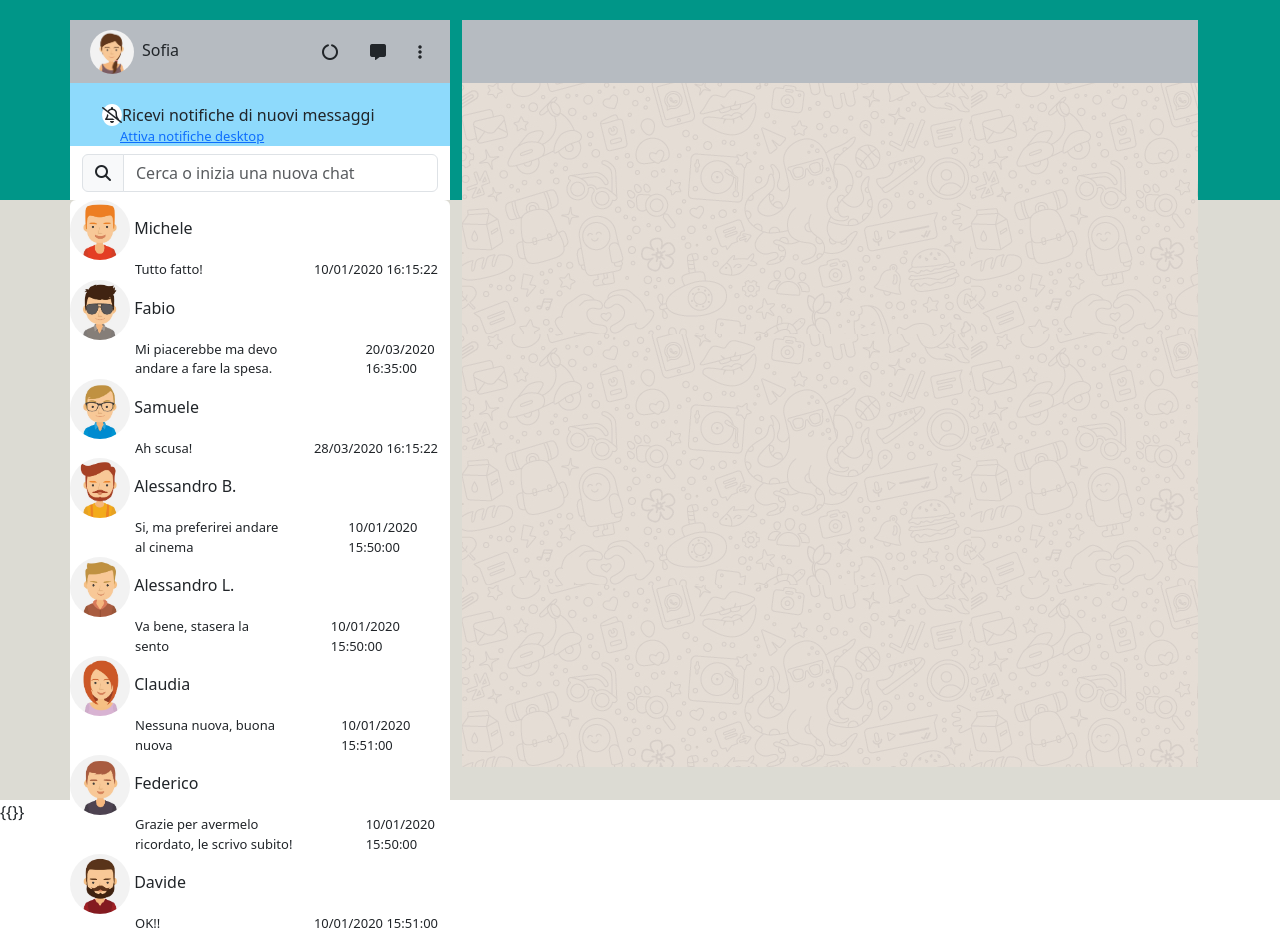
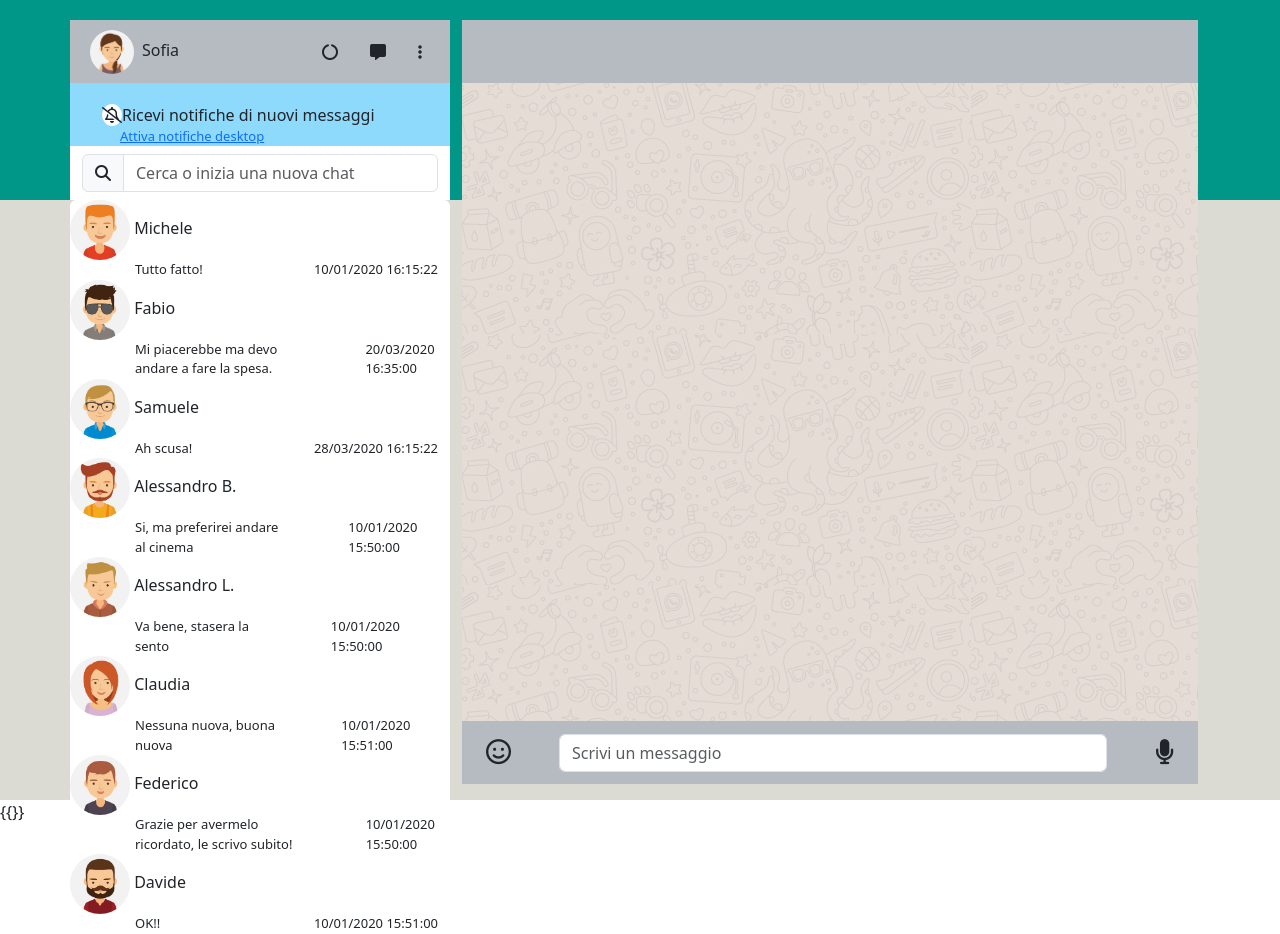
Before and after one commit to luca-masera/vue-boolzapp, a plain HTML site: page index.html in a window 1280 px wide. Drawn offline with nearby package versions, Linux system fonts and the light colour scheme.

Commit message:
input msg

```diff
--- a/Javascript/script.js
+++ b/Javascript/script.js
@@ -182,6 +182,9 @@ createApp({
 
     methods:{
 
+        ultimoMsg(){
+
+        }
     }
 })
 .mount('#app')
--- a/css/style.css
+++ b/css/style.css
@@ -61,5 +61,8 @@ li:hover{
     background-image: url(../img/mine.jpg)
 }
 .h0{
-    height: 90%;
+    height: 84%;
 }
+.font-size-icons{
+    font-size: 25px;
+}
--- a/index.html
+++ b/index.html
@@ -58,11 +58,19 @@
 
                     </div>
                 </div>
-                <div class="col-12 col-md-8">
+                <div class="col-12 col-md-8 ">
                     <div class="bg-bar">
 
                     </div>
                     <div class="h0 background-img">
+
+                    </div>
+                    <div class="bg-bar d-flex align-items-center justify-content-around">
+                        <span><i class="fa-regular fa-face-smile font-size-icons ms-4 "></i></span>
+                        <input type="text" class="form-control w-75 mx-5 bg-search d-inline-block my-2"
+                                placeholder="Scrivi un messaggio">
+                                <span><i class="fa-solid fa-microphone font-size-icons me-4"></i></span>
+
 
                     </div>
 
```
